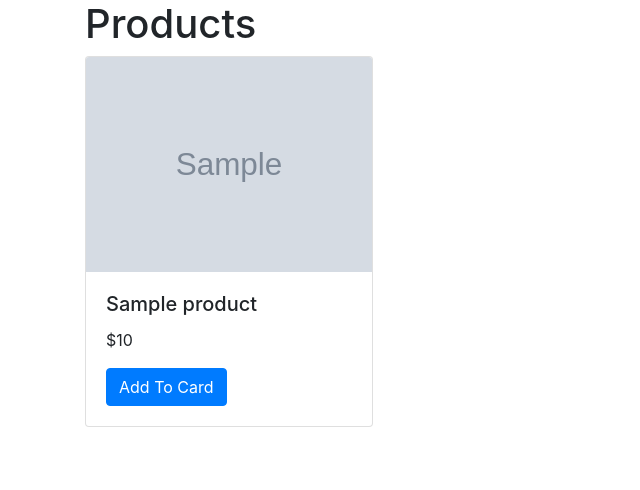
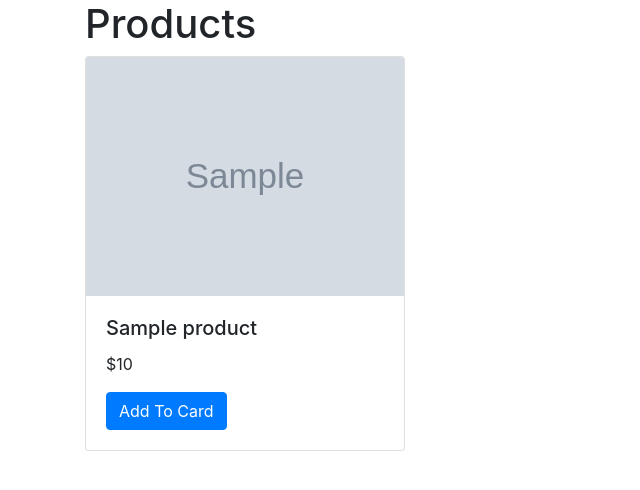
Before and after one commit to SOURAV-ROY/PyShop, a Python web app: template products/templates/index.html in a window 1280 px wide. Shown: the part 56-546 px from the top of the page, without its empty margins (0-640 px from the left). Run offline with Jinja, Linux system fonts and the light colour scheme; the template is opened without the code that fills it: most values are stand-ins (such as "Sample title", 1, 10 or a date in 2020); grey boxes marked "Sample" are stand-in pictures; some libraries are stand-ins or nearby versions.

Commit message:
README Update

```diff
--- a/products/templates/index.html
+++ b/products/templates/index.html
@@ -6,7 +6,7 @@
         {% for product in products %}
 
             <div class="col">
-                <div class="card" style="width: 18rem;">
+                <div class="card" style="width: 20rem;">
                     <img src="{{ product.image_url }}" class="card-img-top" alt="{{ product.name }}">
                     <div class="card-body">
                         <h5 class="card-title">{{ product.name }}</h5>
```
Also changed, not shown: README.md (added).
